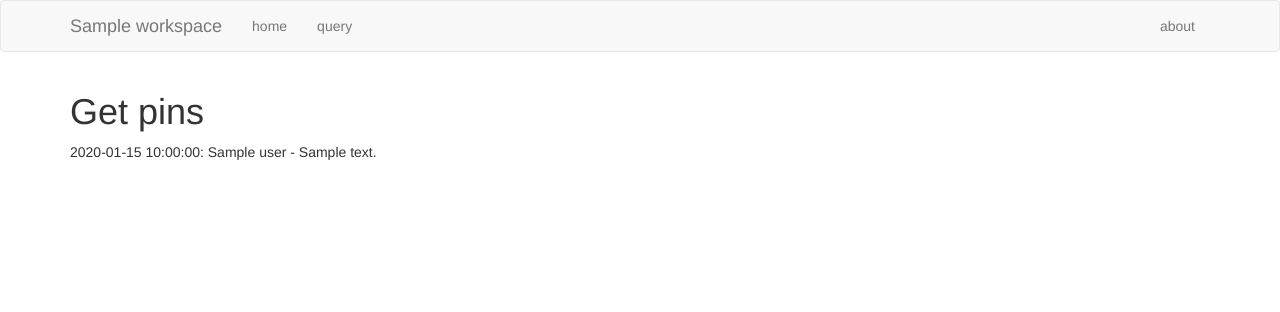
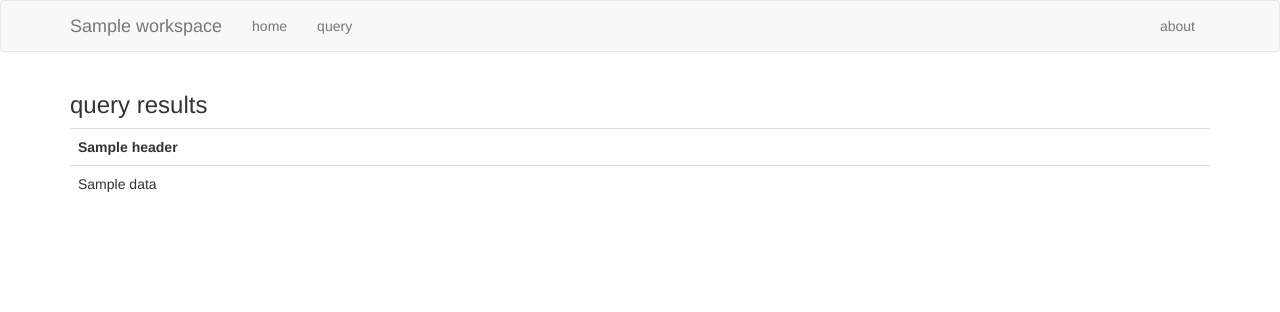
Before and after one commit to Christian-Bull/slack-web-app, a Flask app: template app/templates/query-results.html in a window 1280 px wide. Shown: the top 312 px of the page. Run offline with Flask 2, Linux system fonts and the light colour scheme; the template is opened without the code that fills it: most values are stand-ins (such as "Sample title", 1, 10 or a date in 2020); parts of the project's set-up code (start-up, migrations or seed data) failed here and were passed over; some libraries are stand-ins or nearby versions.

Commit message:
display results in a table

```diff
--- a/app/routes.py
+++ b/app/routes.py
@@ -1,5 +1,5 @@
 from flask import render_template, flash, redirect, url_for
-from app import app, PyMongo, models, queries
+from app import app, PyMongo, models, slack
 from app.forms import searchQuery
 
 
@@ -25,22 +25,28 @@ def query():
     form = searchQuery()
     if form.validate_on_submit():
         channel_id = models.get_channel_id(form.channel.data)
-        user_id = models.get_user_id(form.name.data)
 
-        # if the user doesn't exist in channel, return message and form
-        if user_id == None:
-            return render_template('query.html',
-                                   title=app.config['WORKSPACE'],
-                                   workspace=app.config['WORKSPACE'],
-                                   form=form,
-                                   message="User doesn't exists"
-                                   )
-        else:
-            data = queries.get_pins(channel_id, user_id, form.name.data)
-            return render_template('query-results.html',
+        # if thers's a name get the id
+        if form.name.data != '':
+            user_id = models.get_user_id(form.name.data)
+
+            # if a null userid was return
+            if user_id == None:
+                return render_template('query.html',
+                                       title=app.config['WORKSPACE'],
+                                       workspace=app.config['WORKSPACE'],
+                                       form=form,
+                                       message="User doesn't exists"
+                                       )
+
+        # get headers
+        headers, data = slack.get_pins(channel_id, user_id, form.name.data)
+
+        return render_template('query-results.html',
                                title=app.config['WORKSPACE'],
                                workspace=app.config['WORKSPACE'],
                                user=form.name.data,
+                               headers=headers,
                                data=data
                                )
 
--- a/app/templates/query-results.html
+++ b/app/templates/query-results.html
@@ -3,14 +3,28 @@
 
 {% block app_content %}
 
-<div class="h1">
-    <h1>Get pins</h1>
+<div class="h3">
+    <h3>query results</h3>
 </div>
 
-{% for i in data %}
-<p>
-    {{ i.date }}: {{ i.user }} - {{ i.text }}
-</p>
-{% endfor %}
+<div>
+
+    <table class="table">
+        <tr>
+            {% for header in headers %}
+                <th scope="col"> {{ header }} </th>
+            {% endfor %}
+        </tr>
+
+        {% for i in data %}
+        <tr>
+            {% for key in i %}
+                <td> {{ i[key] }} </td>
+            {% endfor %}
+        </tr>
+        {% endfor %}
+    </table>
+
+</div>
 
 {% endblock %}
```
Also changed, not shown: app/models.py (+10 -0 lines), app/slack.py (renamed from app/queries.py, +18 -5 lines).
